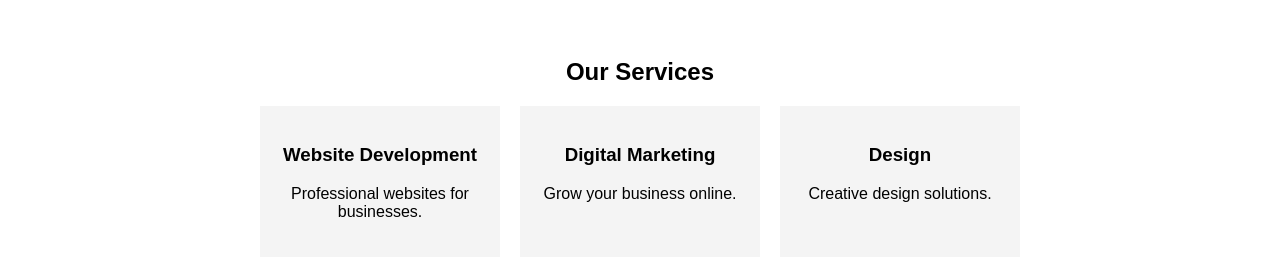
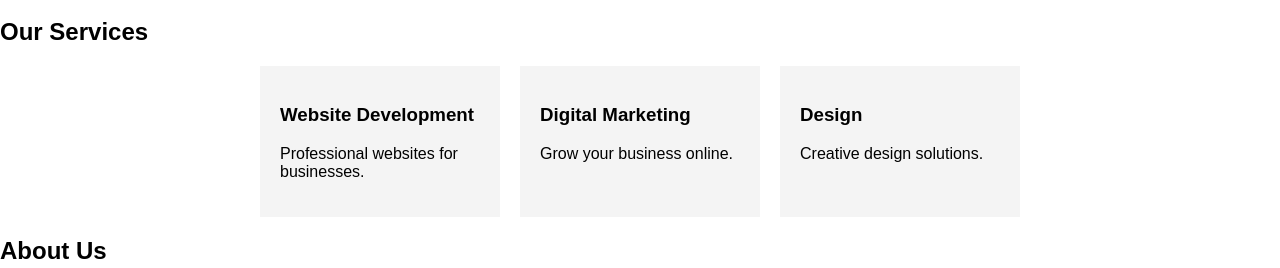
Before and after one commit to abrars1122/abrars1122.github.io, a plain HTML site: page index.html in a window 1280 px wide. Shown: the part 536-804 px from the top of the page. Drawn offline with Linux system fonts and the light colour scheme.

Commit message:
Update index.html

```diff
--- a/index.html
+++ b/index.html
@@ -10,6 +10,7 @@
 body{
 font-family: Arial;
 margin:0;
+scroll-behavior:smooth;
 }
 
 header{
@@ -41,9 +42,16 @@ padding:120px;
 text-align:center;
 }
 
-section{
-padding:40px;
-text-align:center;
+.card{
+background:#f4f4f4;
+padding:20px;
+width:200px;
+transition:0.3s;
+}
+
+.card:hover{
+transform:translateY(-10px);
+box-shadow:0 8px 20px rgba(0,0,0,0.2);
 }
 
 footer{
@@ -81,17 +89,17 @@ padding:20px;
 
 <div style="display:flex; justify-content:center; gap:20px; flex-wrap:wrap;">
 
-<div style="background:#f4f4f4; padding:20px; width:200px;">
+<div class="card">
 <h3>Website Development</h3>
 <p>Professional websites for businesses.</p>
 </div>
 
-<div style="background:#f4f4f4; padding:20px; width:200px;">
+<div class="card">
 <h3>Digital Marketing</h3>
 <p>Grow your business online.</p>
 </div>
 
-<div style="background:#f4f4f4; padding:20px; width:200px;">
+<div class="card">
 <h3>Design</h3>
 <p>Creative design solutions.</p>
 </div>
```
